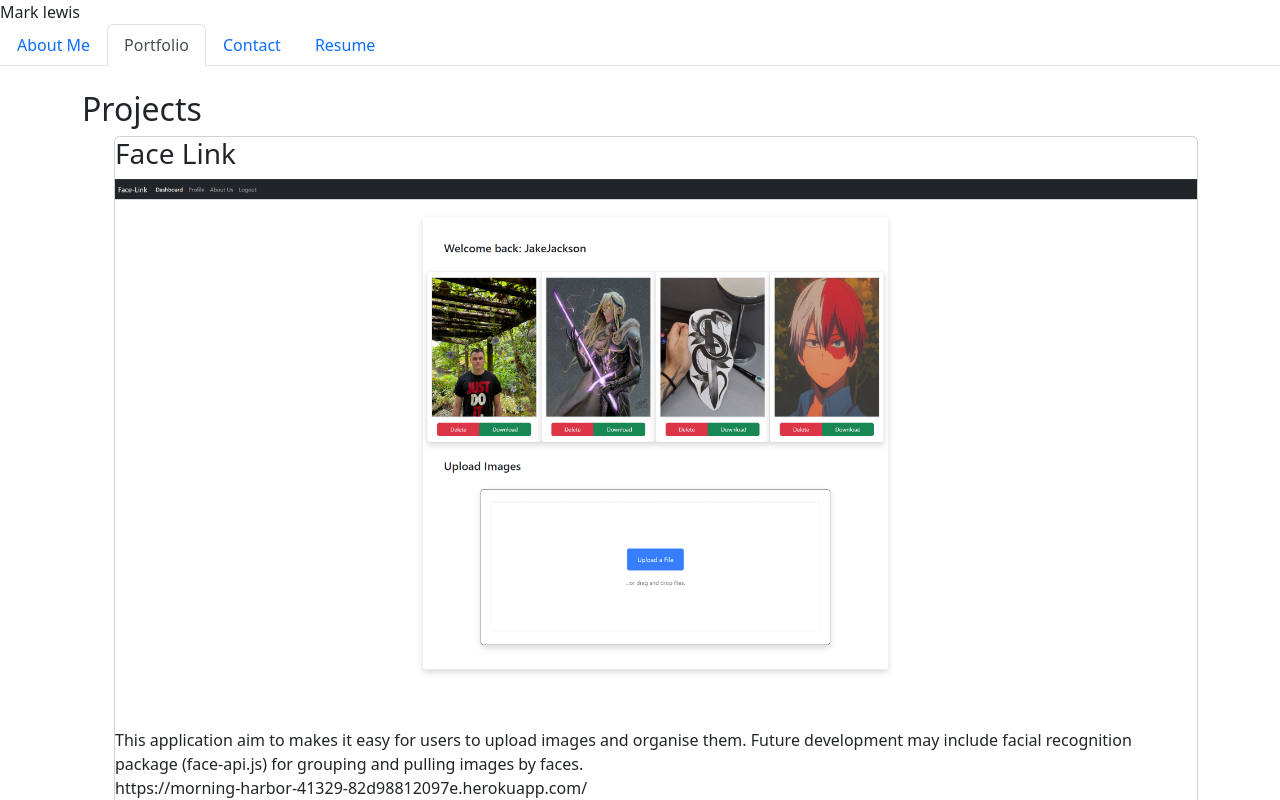
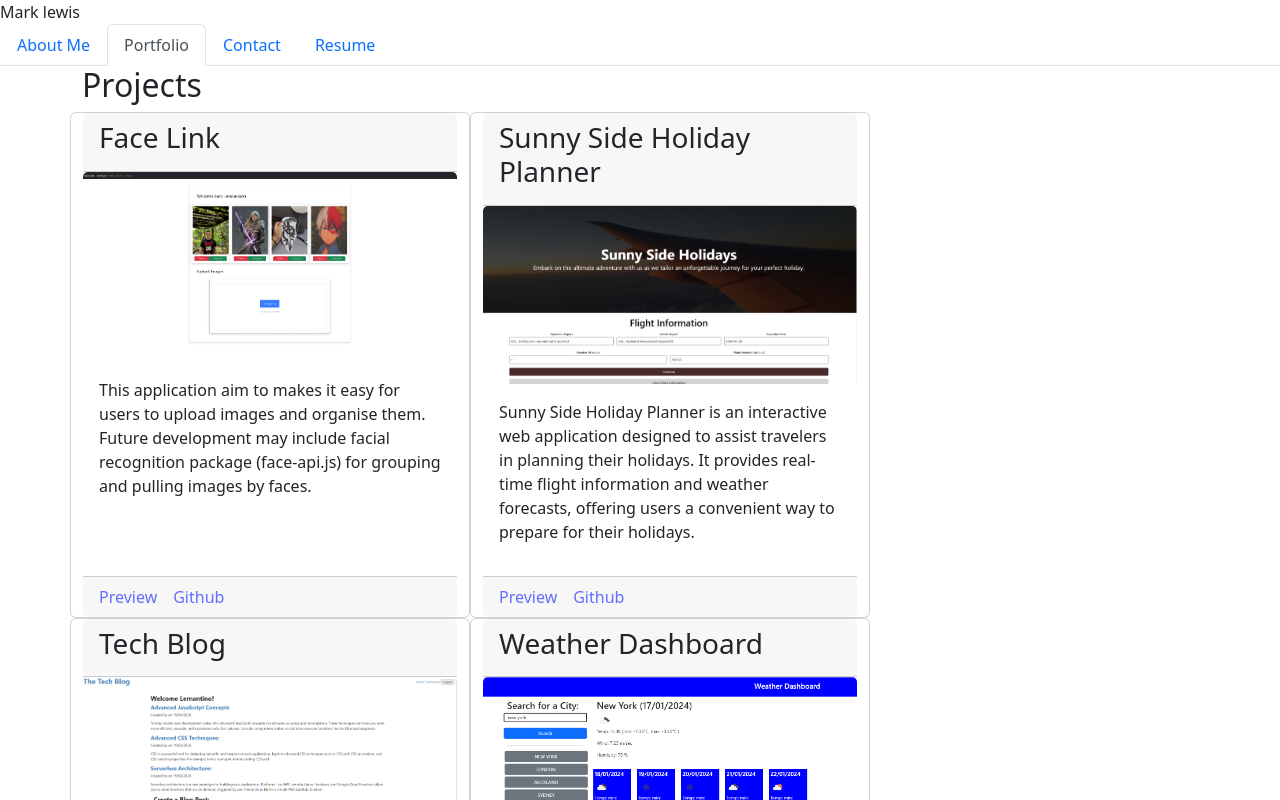
Before and after one commit to mlewis89/wk20_react_Profile, a React (Vite) app: page /portfolio in a window 1280 px wide. Shown: the top 800 px of the page. Built offline with nearby package versions, Linux system fonts and the light colour scheme.

Commit message:
portfolio

```diff
--- a/src/components/PortfolioCard.jsx
+++ b/src/components/PortfolioCard.jsx
@@ -1,11 +1,27 @@
-export default function PortfolioItem({title, image, description, demo, repository}) {
-    return (
-      <li className="card" key={title}>
-        <h3 className="card-tilte">{title}</h3>
-        <img className="card-image" src={image} alt="#" />
-        <div className="card-description">{description}</div>
-        <div className="card-demo">{demo}</div>
-        <div className="card-repo">{repository}</div>
-      </li>
-    );
-  }
+export default function PortfolioItem({
+  title,
+  image,
+  description,
+  demo,
+  repository,
+}) {
+  return (
+    <div className="card" key={title} style={{width: "25rem"}} >
+        <div className="card-header">
+          <h3 className="card-title">{title}</h3>
+        </div>
+        <img className="card-image card-img-top" src={image} alt="#" />
+        <div className="card-body">
+          <p className="card-description">{description}</p>
+        </div>
+        <div className="card-footer">
+          {demo && <a href={demo} target="_blank" rel="noopener noreferrer" className="card-link">
+            Preview
+          </a>}
+          <a href={repository} target="_blank" rel="noopener noreferrer" className="card-link">
+            Github
+          </a>
+        </div>
+      </div>
+  );
+}
--- a/src/pages/Portfolio.jsx
+++ b/src/pages/Portfolio.jsx
@@ -4,11 +4,11 @@ import {PortfolioData} from "./portfolioData.js";
 
 export default function Portfolio() {
   return (
-    <div className="container pt-4 portfolio">
+    <div className="portfolio  container">
 <h2>Projects</h2>
-            <ul className="flex-container">
+            <div className="card-deck row">
                 {PortfolioData.map((card) => <PortfolioItem key={card.id} {...card}  />)}
-            </ul>
+            </div>
     </div>
   );
 }
```
